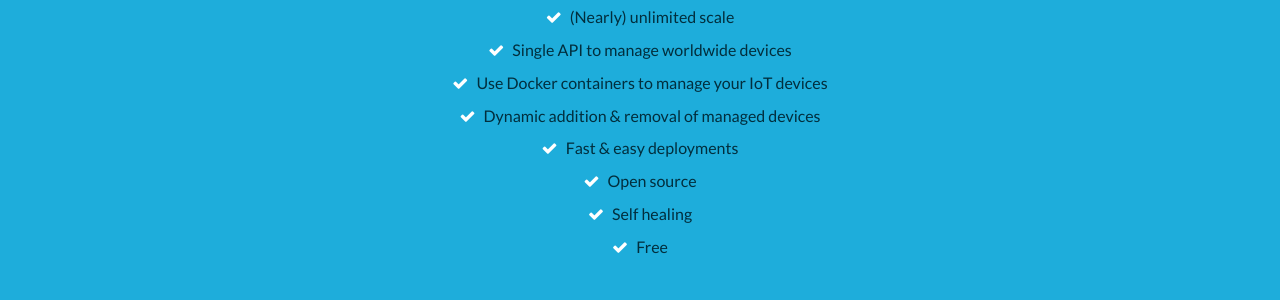
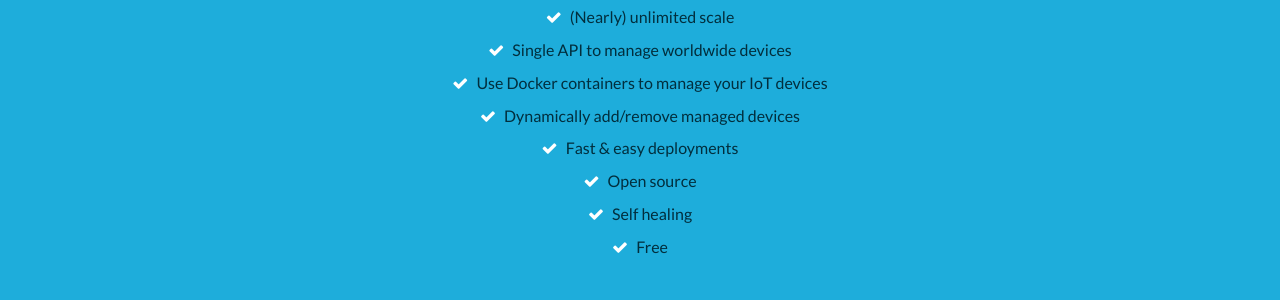
Before and after one commit to nebula-orchestrator/nebula-orchestrator.github.io, a Jekyll site: the page built from index.html, in a window 1280 px wide and 900 px high, scrolled down 1369 px. Shown: the part 154-454 px from the top of the window. Built offline with Jekyll 4.4.1, drawn with Linux system fonts in a browser that asks for light colours.

Commit message:
dynamic add\remove devices

```diff
--- a/_includes/features.html
+++ b/_includes/features.html
@@ -7,7 +7,7 @@
                 <li><i class="fa fa-check"></i> (Nearly) unlimited scale</li>
                 <li><i class="fa fa-check"></i> Single API to manage worldwide devices</li>
                 <li><i class="fa fa-check"></i> Use Docker containers to manage your IoT devices</li>
-                <li><i class="fa fa-check"></i> Dynamic addition & removal of managed devices</li>
+                <li><i class="fa fa-check"></i> Dynamically add/remove managed devices</li>
                 <li><i class="fa fa-check"></i> Fast & easy deployments</li>
                 <li><i class="fa fa-check"></i> Open source</li>
                 <li><i class="fa fa-check"></i> Self healing</li>
```
